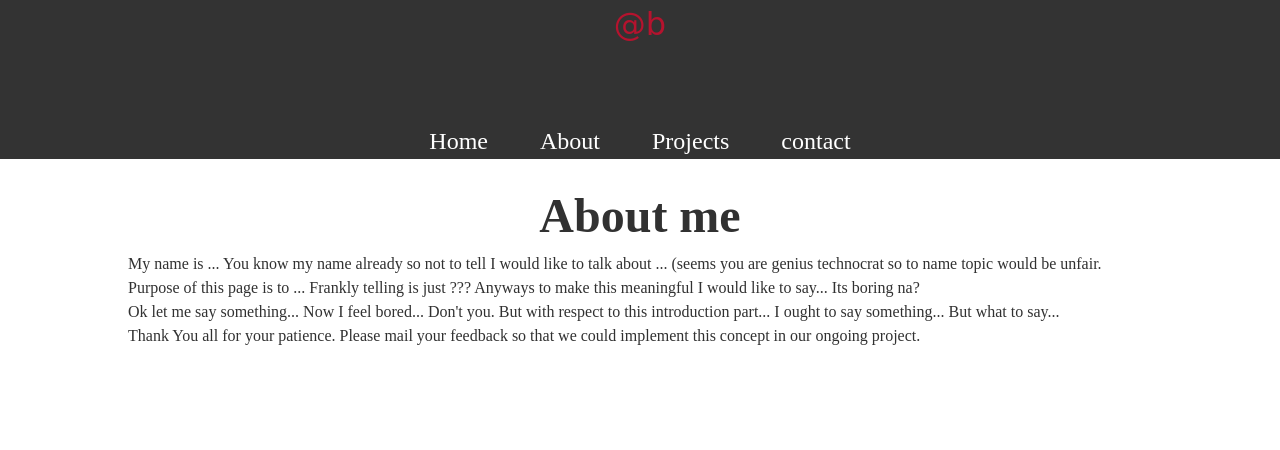
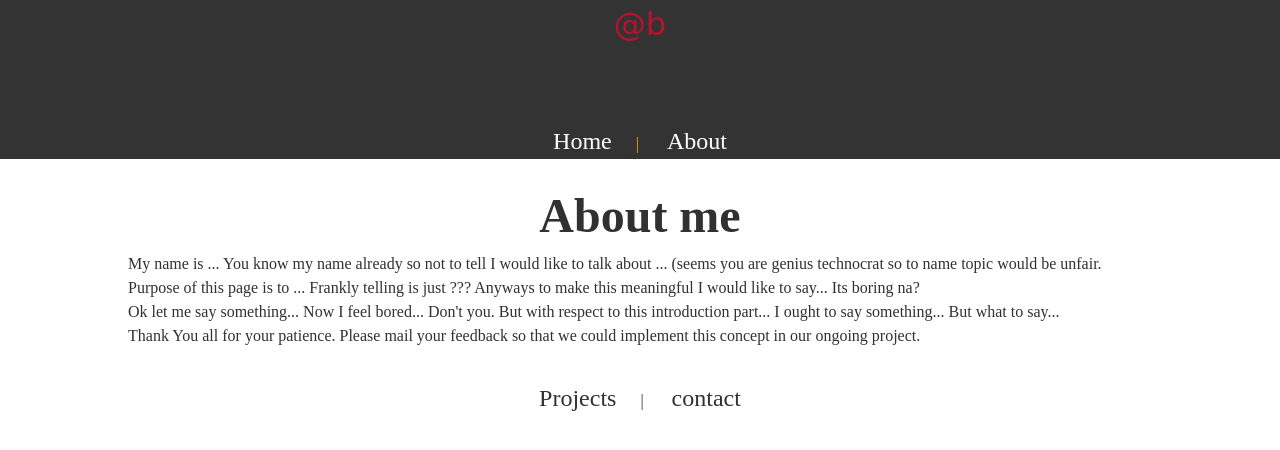
Before and after one commit to bhavyaab/profolio, a plain HTML site: page index.html in a window 1280 px wide. Both pictures are taken after a click on the item "About". Drawn offline with nearby package versions, Linux system fonts and the light colour scheme; files whose address does not match are found by name; a web font is replaced by a local one.

Commit message:
tab is good

```diff
--- a/index.html
+++ b/index.html
@@ -32,10 +32,8 @@
     <div class="icon-menu"></div>
   </nav>
   <ul>
-    <li class="tab" data-content="home">Home</li>
+    <li class="tab" data-content="home">Home</li>|
     <li class="tab" data-content="about">About</li>
-    <li class="tab" data-content="x">Projects</li>
-    <li class="tab" data-content="y">contact</li>
   </ul>
 </header>
 <main>
@@ -43,7 +41,7 @@
        <select id="category-filter">
             <option value="">---select by category---</option>
        </select>
- </section>
+   </section>
   <section class="about">
    <article class="aboutMe" data-category="x">
       <h1>About me</h1>
@@ -63,6 +61,10 @@ But what to say...</p>
       <p>Thank You all for your patience. Please mail your feedback so that we could
 implement this concept in our ongoing project.</p>
   </article>
+  <ul class="ulTab">
+     <li class="myTab" data-content="x">Projects</li>|
+     <li class="myTab" data-content="y">contact</li>
+  </ul>
  </section>
  <section class=""></section>
 </main>
--- a/style/modules.css
+++ b/style/modules.css
@@ -23,10 +23,17 @@
      display: block;
      margin-bottom: 30px;
 }
-.tab{
+.tab, .myTab{
      font-size: 1.5em;
      cursor: pointer;
 }
+.myTab{
+     color: #313131;
+     }
+.ulTab{
+     text-align: center;
+     margin: 2em;
+    }
 @media only screen and (min-width: 640px) {
   .home img{
     height: 300px;
```
